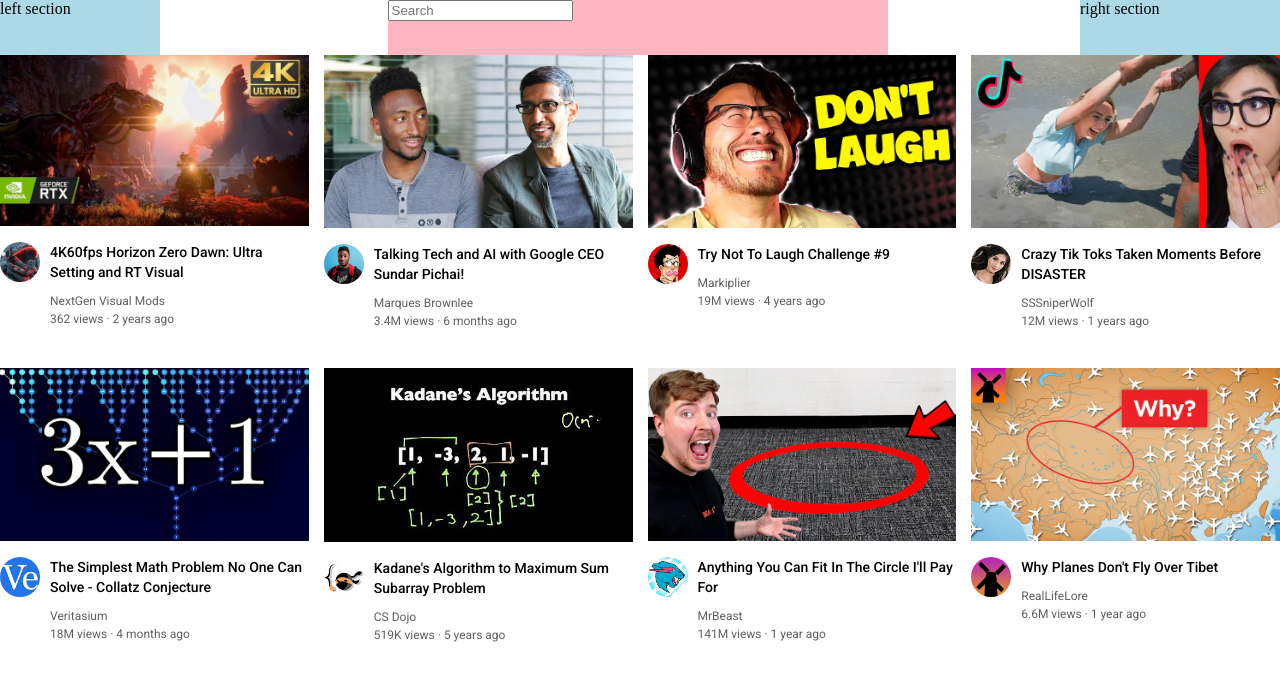
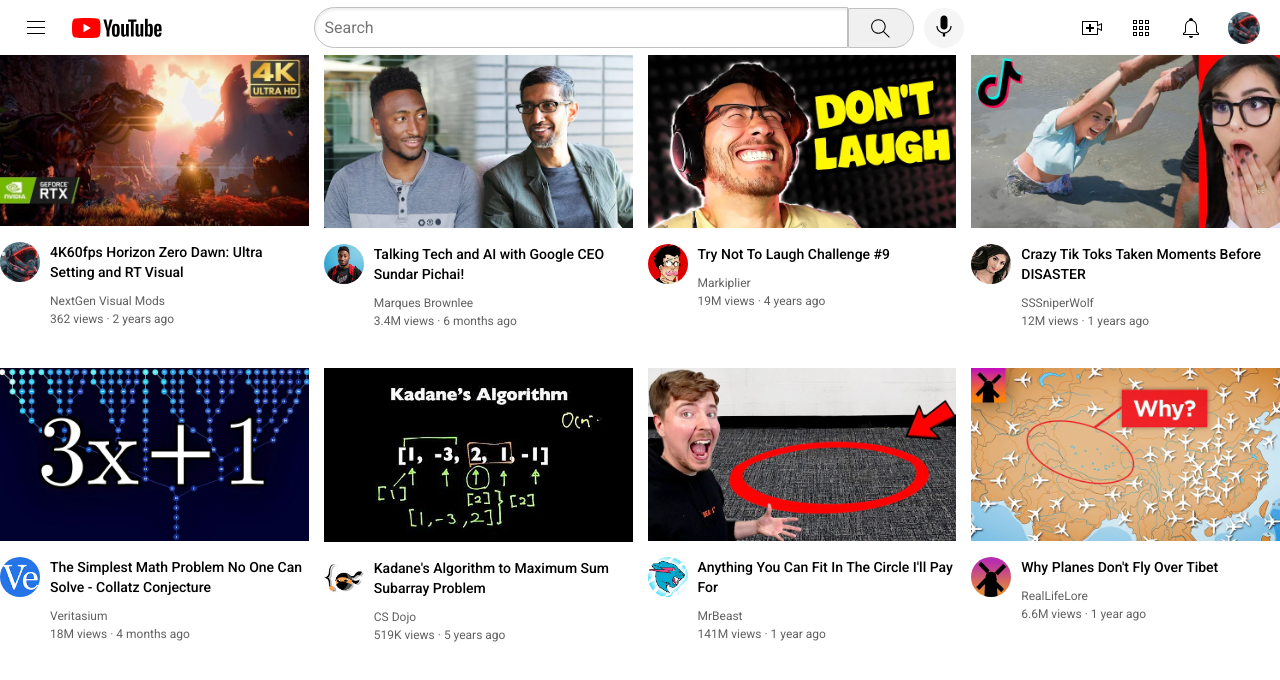
Before and after one commit to acheronx0577/Front-End-Youtube-Website, a plain HTML site: page Youtube.html in a window 1280 px wide. Drawn offline with Linux system fonts and the light colour scheme.

Commit message:
Finished header

```diff
--- a/Style/Header.css
+++ b/Style/Header.css
@@ -1,24 +1,104 @@
 .header {
     height: 55px;
+
     display: flex;
     flex-direction: row;
     justify-content: space-between;
 }
 
 .left-section {
-    background-color: lightblue;
-    width: 160px;
+    display: flex;
+    align-items: center;
+}
+
+.hamburger-menu {
+    height: 24px;
+    margin-left: 24px;
+    margin-right: 24px;
+}
+
+.youtube-logo {
+    height: 20px;
 }
 
 .middle-section {
-    background-color: lightpink;
     flex: 1;
     margin-left: 70px;
     margin-right: 35px;
-    max-width: 500px;
+    max-width: 650px;
+    display: flex;
+    align-items: center;
+}
+
+.search-bar {
+    flex: 1;
+    height: 36.5px;
+    padding-left: 10px;
+    font-size: 16px;
+    border-width: 1px;
+    border-style: solid;
+    border-color: rgb(192, 192, 192);
+    border-radius: 22px 0 0 22px;
+    box-shadow: inset 1px 2px 3px rgba(0, 0, 0, 0.08);
+    width: 0;
+}
+
+.search-bar::placeholder {
+    font-family: Roboto, Arial;
+    font-size: 16px;
+}
+
+.search-button {
+    height: 40px;
+    width: 66px;
+    background-color: rgb(240, 240, 240);
+    border-width: 1px;
+    border-style: solid;
+    border-color: rgb(192, 192, 192);
+    margin-left: -0.5px;
+    margin-right: 10px;
+    border-radius: 0 22px 22px 0;
+}
+
+.search-icon {
+    height: 25px;
+    margin-top: 4px;
+}
+
+.voice-search-button {
+    height: 40px;
+    width: 40px;
+    border-radius: 20px;
+    border: none;
+    background-color: rgb(245, 245, 245);
+}
+
+.voice-search-icon {
+    height: 24px;
+    margin-top: 4px;
 }
 
 .right-section {
-    background-color: lightblue;
-    width: 200px;
+    width: 180px;
+    margin-right: 20px;
+    display: flex;
+    align-items: center;
+    justify-content: space-between;
 }
+
+.upload-icon {
+   height: 24px;
+}
+
+.youtube-apps-icon {
+    height: 24px;
+}
+
+.notification-icon {
+    height: 24px;
+}
+
+.current-user-picture {
+    height: 32px;
+    border-radius: 16px;
+}
--- a/Youtube.html
+++ b/Youtube.html
@@ -16,9 +16,24 @@
   <body>
 
     <div class="header">
-      <div class="left-section">left section</div>
-      <div class="middle-section"> <input class"search-bar" type="text" placeholder="Search"> </div>
-      <div class="right-section">right section</div>
+      <div class="left-section">
+        <img class="hamburger-menu" src="Icons/hamburger-menu.svg">
+        <img class="youtube-logo" src="Icons/youtube-logo.svg">
+      </div>
+
+      <div class="middle-section">
+        <input class="search-bar" type="text" placeholder="Search">
+        <button class="search-button"> <img class="search-icon" src="Icons/search.svg"> </button>
+        <button class="voice-search-button"> <img src="Icons/voice-search-icon.svg"> </button>
+      </div>
+
+      <div class="right-section">
+        <img class="upload-icon" src="Icons/upload.svg">
+        <img class="youtube-apps-icon" src="Icons/youtube-apps.svg">
+        <img class="notification-icon" src="Icons/notifications.svg">
+        <img class="current-user-picture" src="Channel-pictures/channel-0.jpeg">
+      </div>
+
     </div>
 
     <div class="video-grid">
```
Also changed, not shown: Icons/hamburger-menu.svg (added), Icons/notifications.svg (added), Icons/search.svg (added), Icons/upload.svg (added), Icons/voice-search-icon.svg (added), Icons/youtube-apps.svg (added), Icons/youtube-logo.svg (added).
